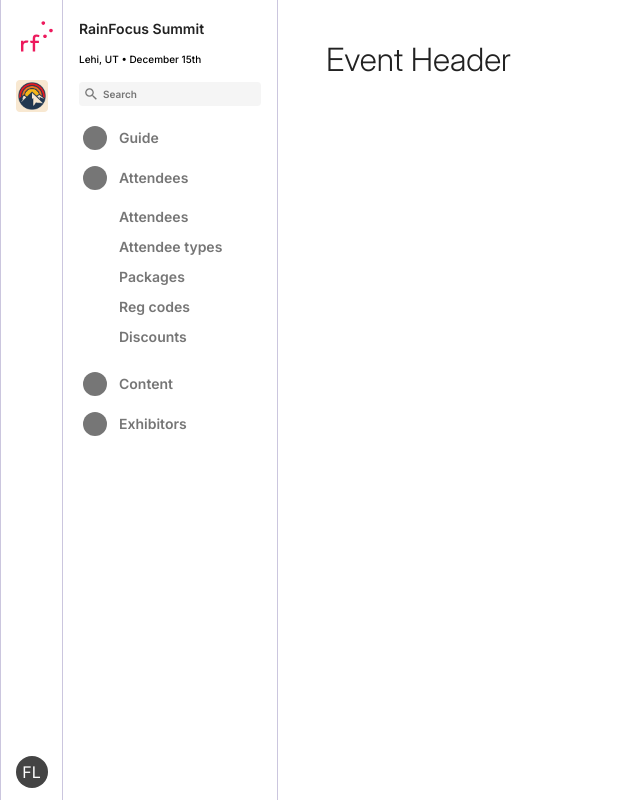
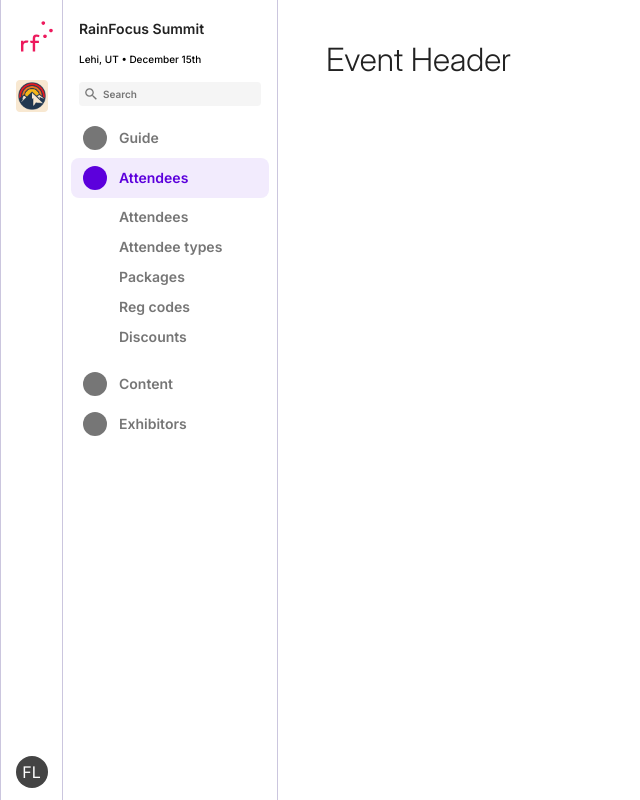
Before and after one commit to MFlanagan7/rainfocus-ui-challenge, a React (Vite) app: page / in a window 1280 px wide. Shown: the whole page, without its empty margins (0-640 px from the left). Built offline with nearby package versions, Linux system fonts and the light colour scheme.

Commit message:
Add active nav state via aria-current

```diff
--- a/src/components/Sidebar/Sidebar.module.scss
+++ b/src/components/Sidebar/Sidebar.module.scss
@@ -69,6 +69,11 @@
         border-radius: var(--radius-full);
         background: currentColor;
     }
+
+    &[aria-current='page'] {
+        background: var(--color-primary-subtle);
+        color: var(--color-primary);
+    }
 }
 .subList {
     padding: var(--space-1) var(--space-3) var(--space-3) var(--space-12);
--- a/src/components/Sidebar/Sidebar.tsx
+++ b/src/components/Sidebar/Sidebar.tsx
@@ -21,7 +21,7 @@ const Sidebar = ({ event }: SidebarProps) => {
             <nav aria-label='Event'>
                 <ul className={styles.navList}>
                     <li><a className={styles.link} href="#">Guide</a></li>
-                    <li><a className={styles.link} href="#">Attendees</a>
+                    <li><a className={styles.link} href="#" aria-current='page'>Attendees</a>
                         <ul className={styles.subList}>
                             <li><a className={styles.subLink} href="#">Attendees</a></li>
                             <li><a className={styles.subLink} href="#">Attendee types</a></li>
```
